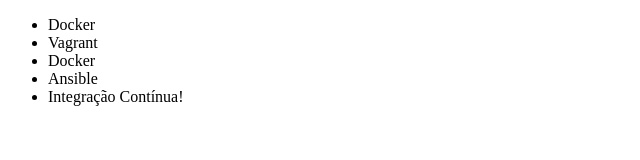
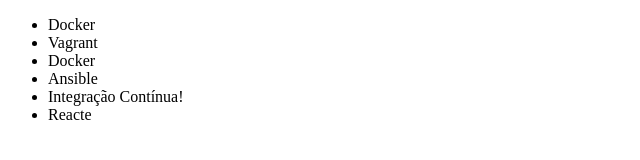
Before and after one commit to mfcastilho/Aula-Git, a plain HTML site: page index.html in a window 1280 px wide. Shown: the full height of the page, 0-640 px from the left. Drawn offline with Linux system fonts and the light colour scheme.

Commit message:
adicionando novo elemento na lista

```diff
--- a/index.html
+++ b/index.html
@@ -11,6 +11,7 @@
         <li>Docker</li>
         <li>Ansible</li>
         <li>Integração Contínua!</li>
+        <li>Reacte</li>
     </ul>
 </body>
 </html>
```
